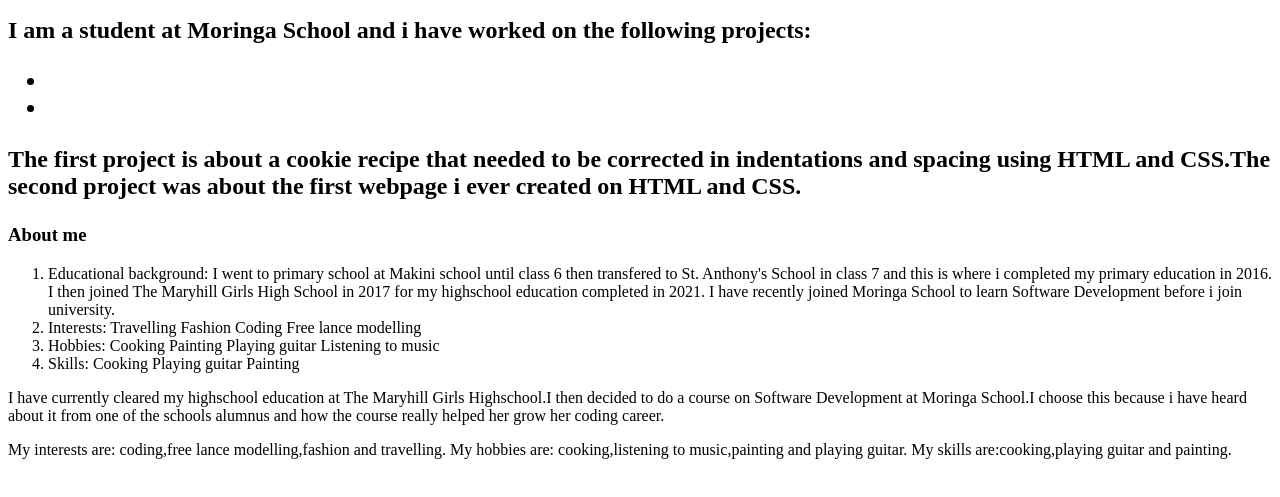
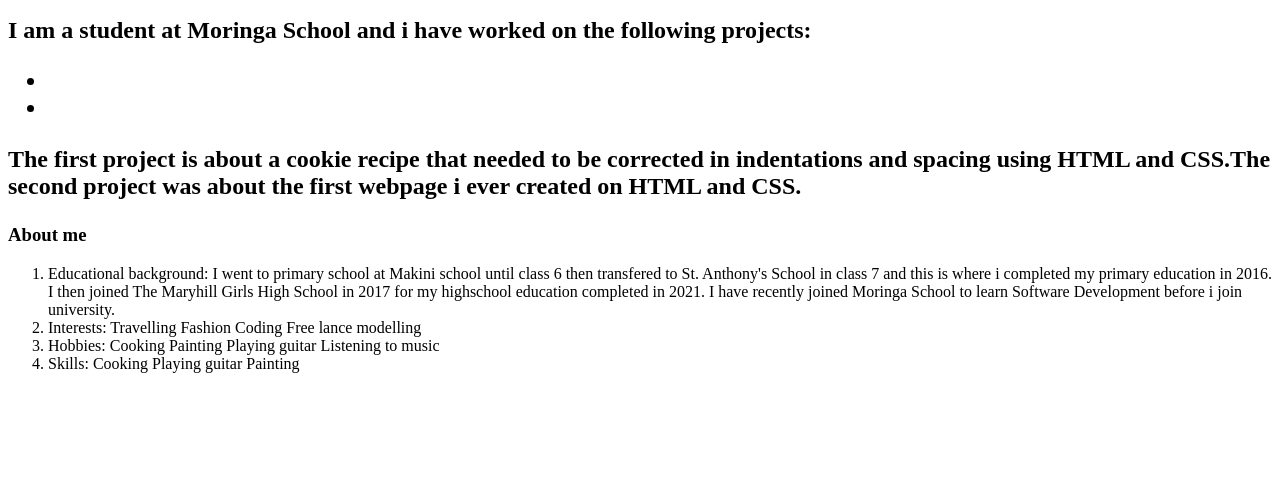
Before and after one commit to muirumelissa/myportfolio, a plain HTML site: page landing-page.html in a window 1280 px wide. Shown: the part 101-598 px from the top of the page. Drawn offline with Linux system fonts and the light colour scheme.

Commit message:
add landing-page.html

```diff
--- a/landing-page.html
+++ b/landing-page.html
@@ -34,10 +34,6 @@
                   Playing guitar
                   Painting</li>
           </ol>
-        <p>I have currently cleared my highschool education at The Maryhill Girls Highschool.I then decided to do a course on Software Development at Moringa School.I choose this because i have heard about it from one of the schools alumnus and how the course really helped her grow her coding career.</p>
-        <p>My interests are: coding,free lance modelling,fashion and travelling.
-           My hobbies are: cooking,listening to music,painting and playing guitar.
-           My skills are:cooking,playing guitar and painting.</p>
 
 
 
```
